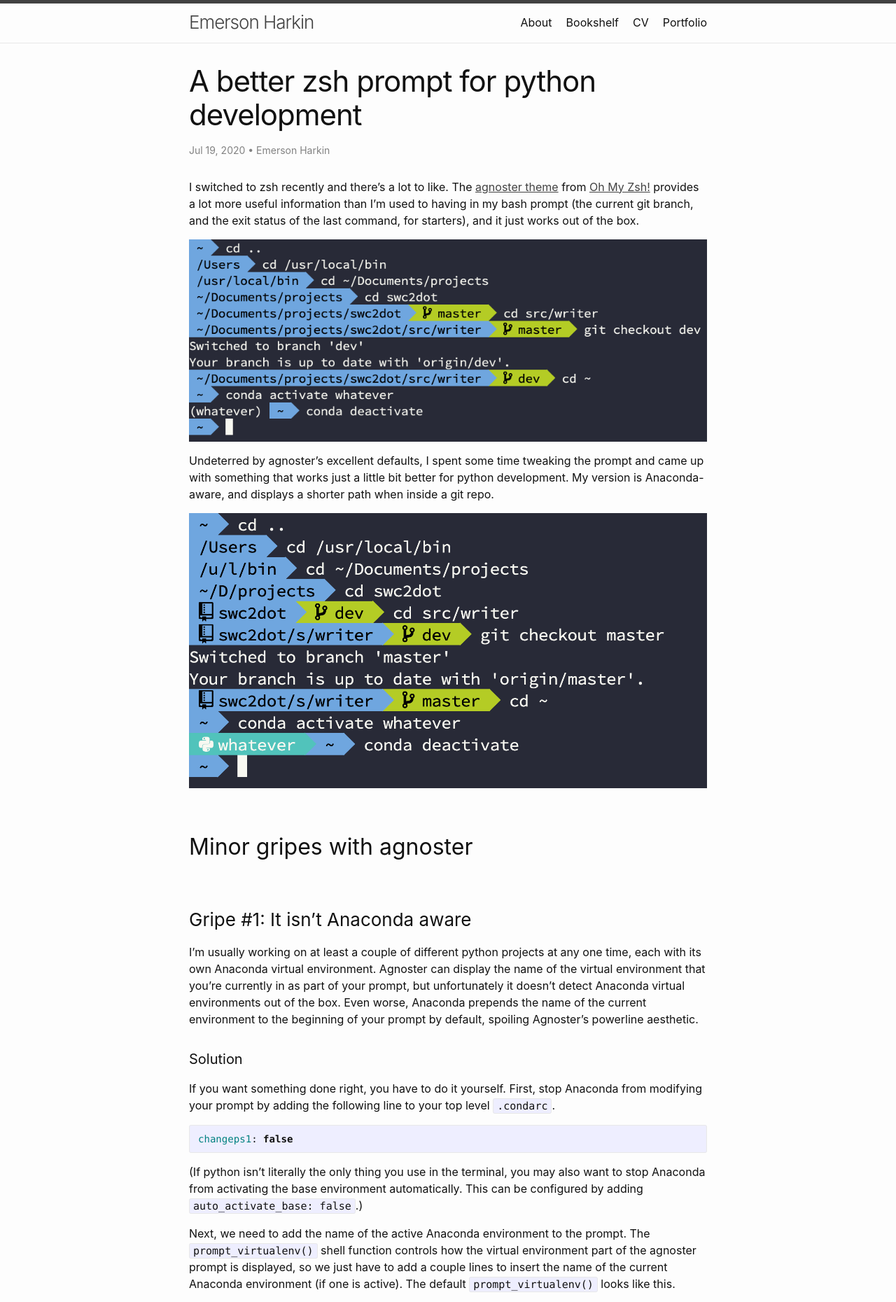
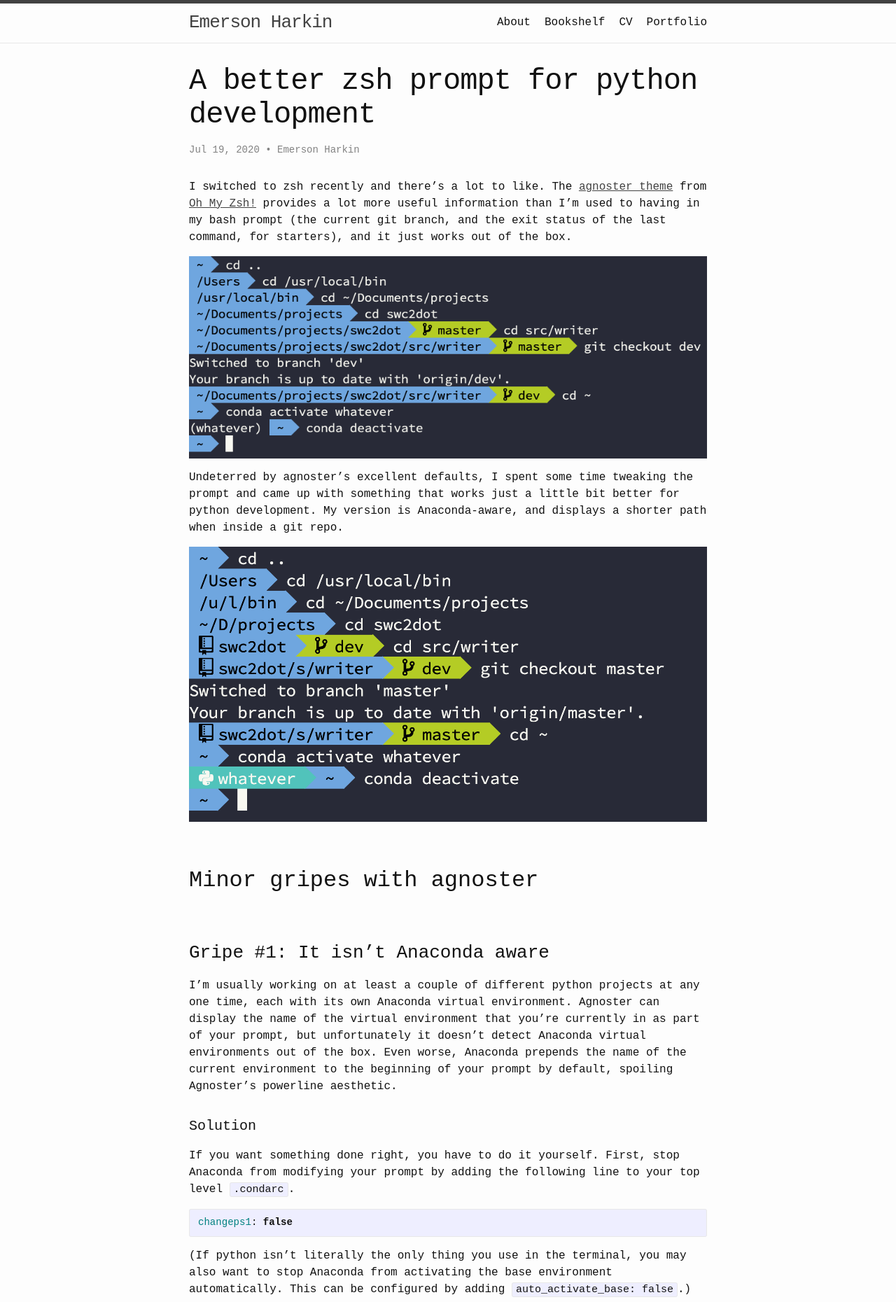
Before and after one commit to efharkin/efharkin.github.io, a Jekyll site: the page built from _posts/2020-07-19-better-zsh-prompt.md, in a window 1280 px wide. Shown: the top 1860 px of the page at 70% size. Built offline with Jekyll 4.4.1, drawn with Linux system fonts in a browser that asks for light colours; nearby versions of some CDN libraries; emoji names are drawn with the system emoji font; our own code applies the rules of GitHub Pages for plain Markdown files.

Commit message:
Switch to fixed-width font

```diff
--- a/_sass/minima/initialize.scss
+++ b/_sass/minima/initialize.scss
@@ -2,8 +2,8 @@
 
 // Define defaults for each variable.
 
-$base-font-family: -apple-system, BlinkMacSystemFont, "Segoe UI", "Segoe UI Symbol", "Segoe UI Emoji", "Apple Color Emoji", Roboto, Helvetica, Arial, sans-serif !default;
-$code-font-family: "Menlo", "Inconsolata", "Consolas", "Roboto Mono", "Ubuntu Mono", "Liberation Mono", "Courier New", monospace;
+$base-font-family: "Source Code Pro", "Ubuntu Mono", "Courier New", monospace; //Arial, sans-serif !default;//-apple-system, BlinkMacSystemFont, "Segoe UI", "Segoe UI Symbol", "Segoe UI Emoji", "Apple Color Emoji", Roboto, Helvetica, Arial, sans-serif !default;
+$code-font-family: "Source Code Pro", "Ubuntu Mono", "Courier New", monospace;//"Menlo", "Inconsolata", "Consolas", "Roboto Mono", "Ubuntu Mono", "Liberation Mono", "Courier New", monospace;
 $base-font-size:   16px !default;
 $base-font-weight: 400 !default;
 $small-font-size:  $base-font-size * 0.875 !default;
```
